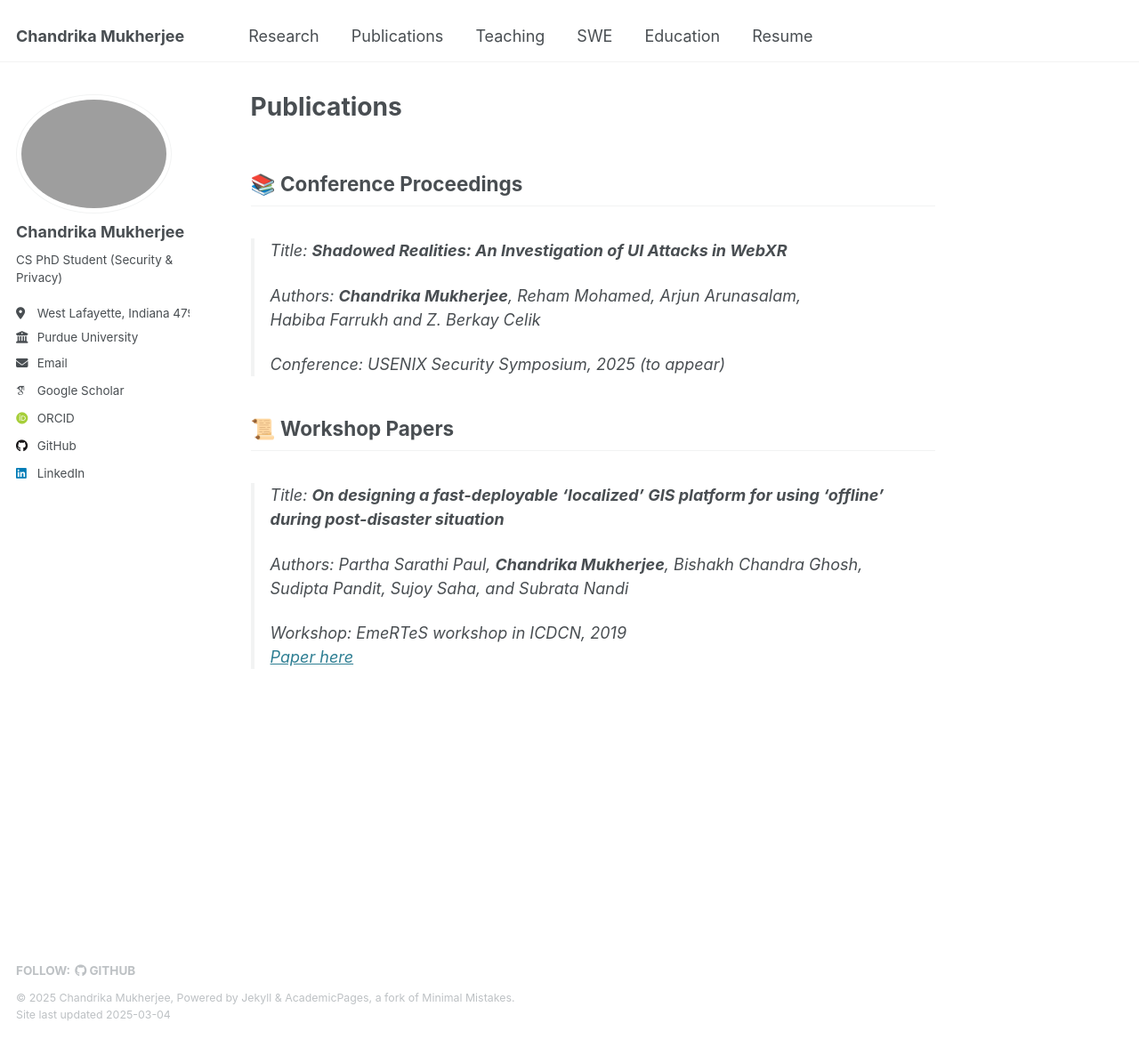
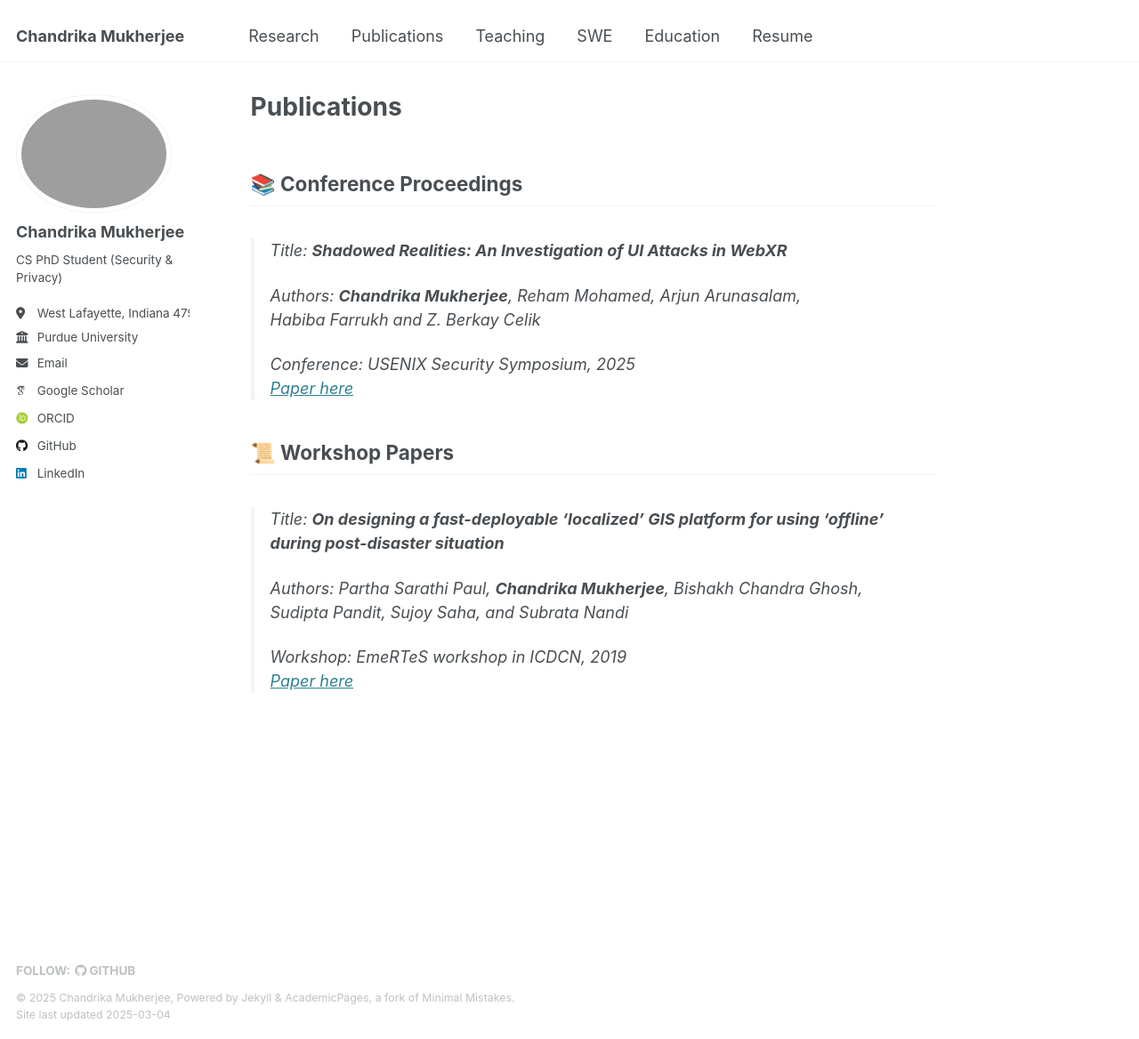
Before and after one commit to chandms/chandms.github.io, a Jekyll site: the page built from _pages/publications.md, in a window 1280 px wide and 1168 px high. Shown: the whole window at 89% size. Built offline with Jekyll 4.4.1, drawn with Linux system fonts in a browser that asks for light colours; some web fonts are replaced.

Commit message:
updated with the shadowed realities paper

```diff
--- a/_pages/publications.md
+++ b/_pages/publications.md
@@ -14,7 +14,8 @@ redirect_from:
 > Authors: **Chandrika Mukherjee**, Reham Mohamed, Arjun Arunasalam,
 > Habiba Farrukh and Z. Berkay Celik
 >
-> Conference: USENIX Security Symposium, 2025 (to appear)
+> Conference: USENIX Security Symposium, 2025
+> [Paper here](../files/2025_Shadowed_Realities_watermark.pdf){:target="\_blank"}
 
 ## 📜 Workshop Papers
 
```
Also changed, not shown: 2 other files.
